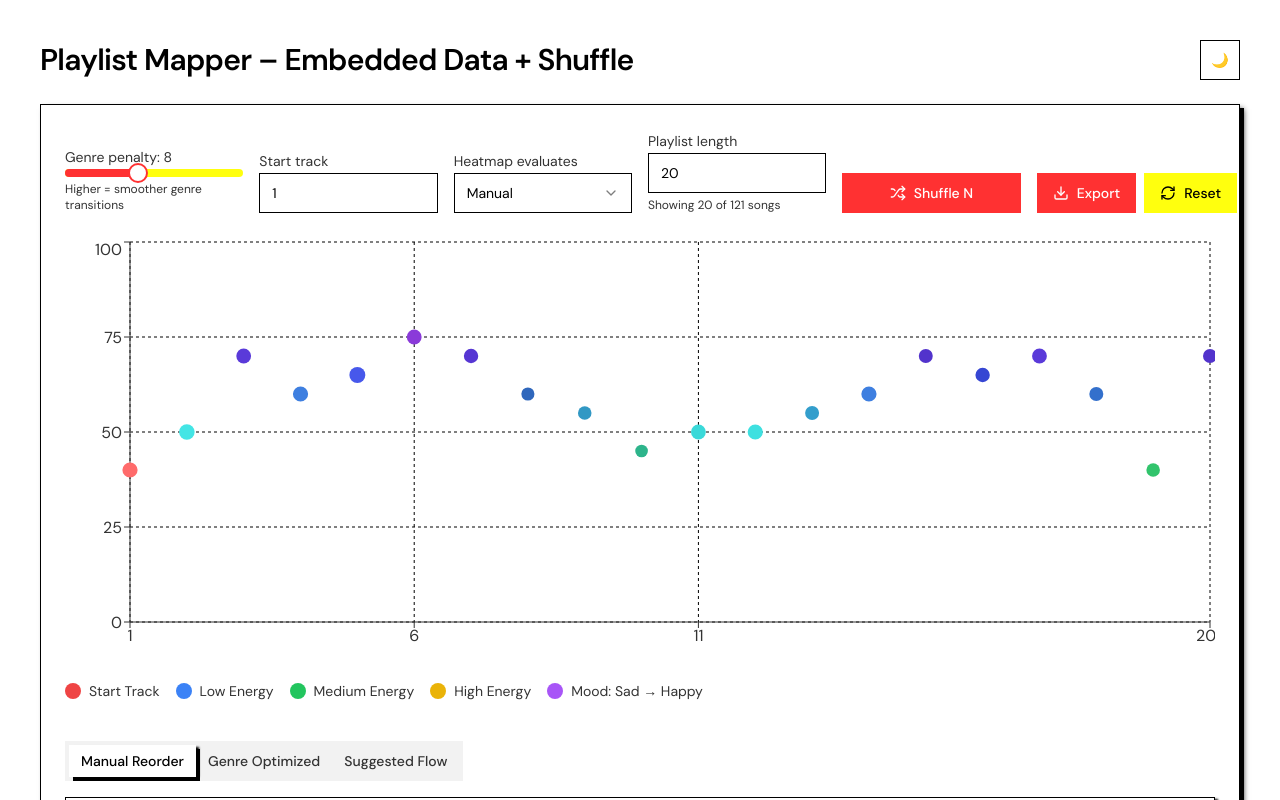
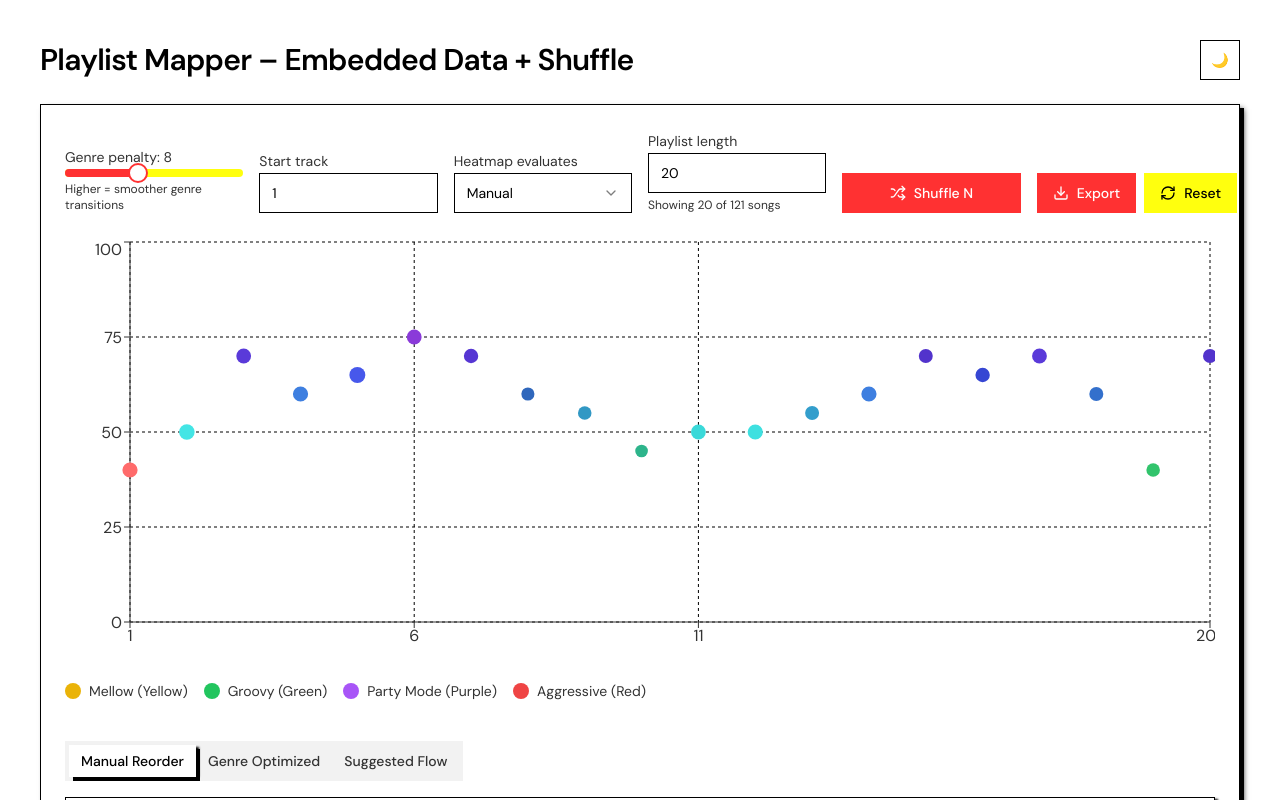
Before and after one commit to rithvikrandhir/Vibes, a React (Vite) app: page / in a window 1280 px wide. Shown: the top 800 px of the page. Built offline with nearby package versions, Linux system fonts and the light colour scheme.

Commit message:
Update legend with fun energy/mood categories: Mellow, Groovy, Party Mode, Aggressive

```diff
--- a/src/App.jsx
+++ b/src/App.jsx
@@ -1099,24 +1099,20 @@ export default function App(){
           {/* Color Legend - Moved outside chart container */}
           <div className="flex flex-wrap gap-4 text-sm mb-4">
             <div className="flex items-center gap-2">
-              <div className="w-4 h-4 rounded-full bg-red-500"></div>
-              <span className="text-muted-foreground">Start Track</span>
-            </div>
-            <div className="flex items-center gap-2">
-              <div className="w-4 h-4 rounded-full bg-blue-500"></div>
-              <span className="text-muted-foreground">Low Energy</span>
+              <div className="w-4 h-4 rounded-full bg-yellow-500"></div>
+              <span className="text-muted-foreground">Mellow (Yellow)</span>
             </div>
             <div className="flex items-center gap-2">
               <div className="w-4 h-4 rounded-full bg-green-500"></div>
-              <span className="text-muted-foreground">Medium Energy</span>
-            </div>
-            <div className="flex items-center gap-2">
-              <div className="w-4 h-4 rounded-full bg-yellow-500"></div>
-              <span className="text-muted-foreground">High Energy</span>
+              <span className="text-muted-foreground">Groovy (Green)</span>
             </div>
             <div className="flex items-center gap-2">
               <div className="w-4 h-4 rounded-full bg-purple-500"></div>
-              <span className="text-muted-foreground">Mood: Sad → Happy</span>
+              <span className="text-muted-foreground">Party Mode (Purple)</span>
+            </div>
+            <div className="flex items-center gap-2">
+              <div className="w-4 h-4 rounded-full bg-red-500"></div>
+              <span className="text-muted-foreground">Aggressive (Red)</span>
             </div>
           </div>
 
```
